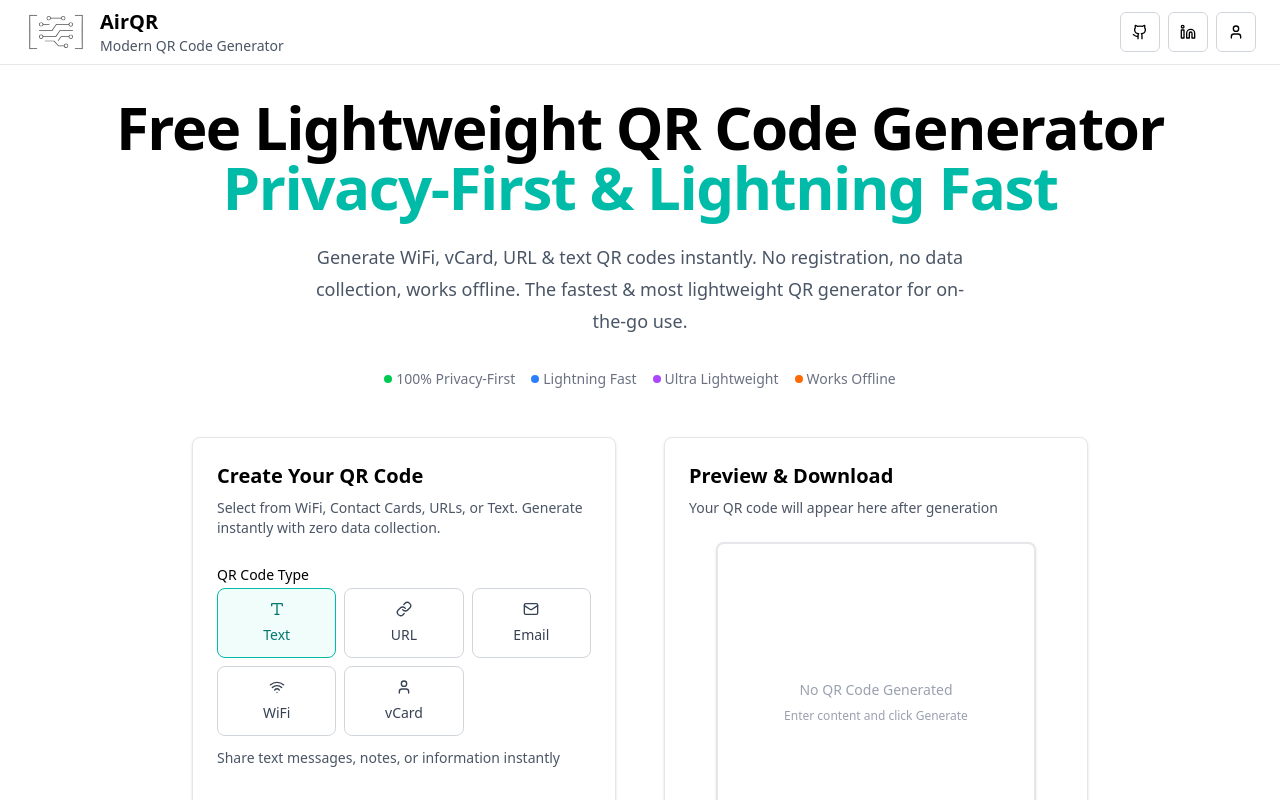
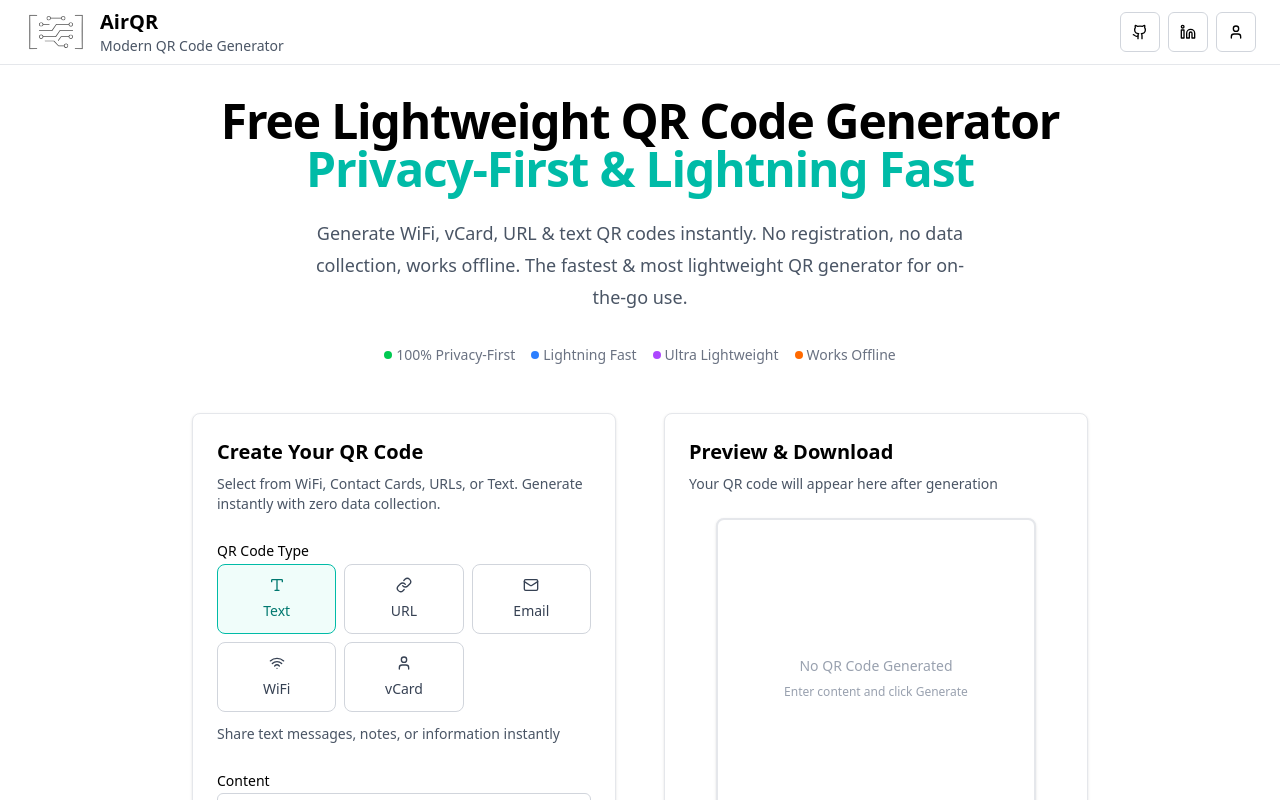
Before and after one commit to muzammil-shayk/AirQR, a Next.js app: page / in a window 1280 px wide. Shown: the top 800 px of the page. Built offline with nearby package versions, Linux system fonts and the light colour scheme.

Commit message:
text resize

```diff
--- a/src/app/page.tsx
+++ b/src/app/page.tsx
@@ -76,7 +76,7 @@
         <div className="mx-auto max-w-6xl">
           {/* Hero Section */}
           <div className="text-center mb-12">
-            <h1 className="text-4xl font-bold tracking-tight text-black sm:text-5xl lg:text-6xl">
+            <h1 className="text-4xl font-bold tracking-tight text-black sm:text-5xl lg:text-5xl">
               Free Lightweight QR Code Generator
               <span className="block text-teal-500">
                 Privacy-First & Lightning Fast
```
